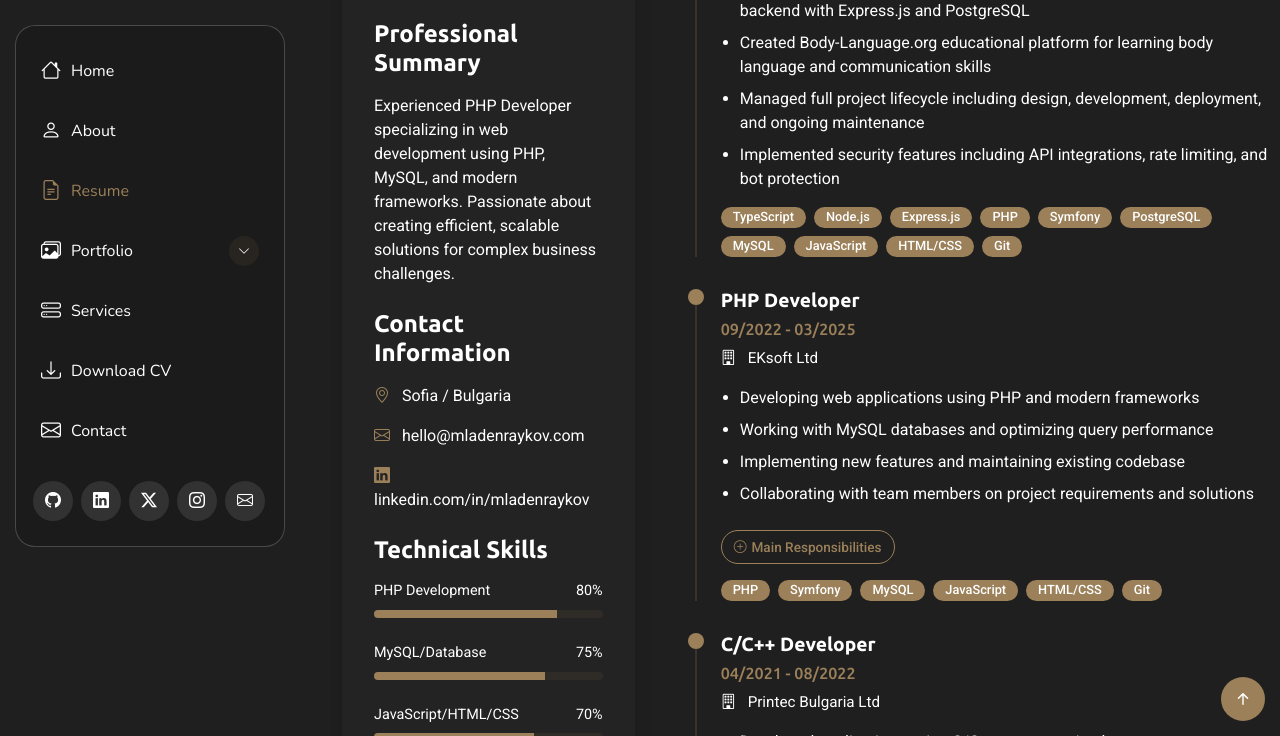
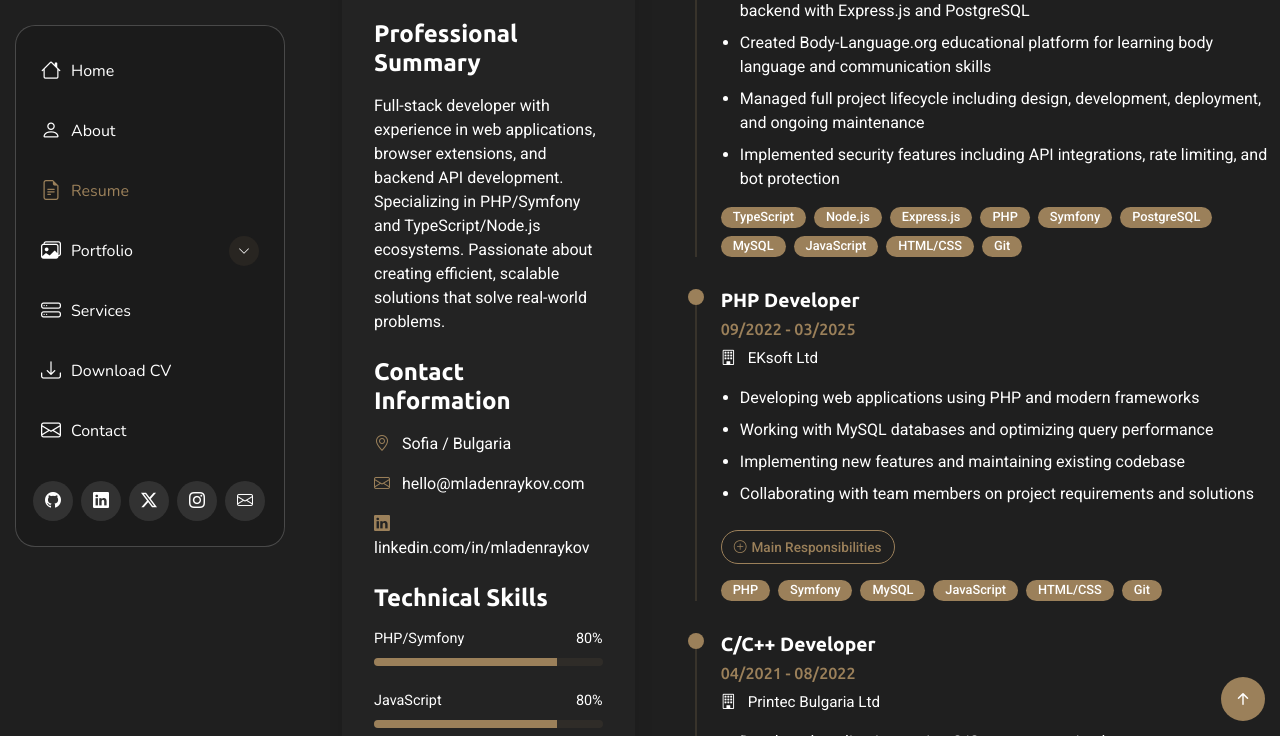
Before and after one commit to MadJiGit/mladenraykov.com, a Jekyll site: the page built from index.html, in a window 1280 px wide and 900 px high, scrolled down 3280 px, cut to the strip 164-900 px from the top of the window. Built offline with Jekyll 4.4.1, drawn with Linux system fonts in a browser that asks for light colours; some of the changed text lies outside the part shown.

Commit message:
update resume

```diff
--- a/index.html
+++ b/index.html
@@ -310,7 +310,7 @@ body_class: "index-page"
             </div>
 
             <h3>Professional Summary</h3>
-            <p>Experienced PHP Developer specializing in web development using PHP, MySQL, and modern frameworks. Passionate about creating efficient, scalable solutions for complex business challenges.</p>
+            <p>Full-stack developer with experience in web applications, browser extensions, and backend API development. Specializing in PHP/Symfony and TypeScript/Node.js ecosystems. Passionate about creating efficient, scalable solutions that solve real-world problems.</p>
             <h3 class="mt-4">Contact Information</h3>
             <ul class="contact-info list-unstyled">
               <li><i class="bi bi-geo-alt"></i> Sofia / Bulgaria</li>
@@ -322,7 +322,7 @@ body_class: "index-page"
               <h3>Technical Skills</h3>
               <div class="skill-item">
                 <div class="d-flex justify-content-between">
-                  <span>PHP Development</span>
+                  <span>PHP/Symfony</span>
                   <span>80%</span>
                 </div>
                 <div class="progress">
@@ -332,7 +332,17 @@ body_class: "index-page"
 
               <div class="skill-item">
                 <div class="d-flex justify-content-between">
-                  <span>MySQL/Database</span>
+                  <span>JavaScript</span>
+                  <span>80%</span>
+                </div>
+                <div class="progress">
+                  <div class="progress-bar" role="progressbar" aria-valuenow="80" aria-valuemin="0" aria-valuemax="100"></div>
+                </div>
+              </div>
+
+              <div class="skill-item">
+                <div class="d-flex justify-content-between">
+                  <span>MySQL/PostgreSQL</span>
                   <span>75%</span>
                 </div>
                 <div class="progress">
@@ -342,21 +352,11 @@ body_class: "index-page"
 
               <div class="skill-item">
                 <div class="d-flex justify-content-between">
-                  <span>JavaScript/HTML/CSS</span>
-                  <span>70%</span>
+                  <span>Node.js/TypeScript</span>
+                  <span>45%</span>
                 </div>
                 <div class="progress">
-                  <div class="progress-bar" role="progressbar" aria-valuenow="70" aria-valuemin="0" aria-valuemax="100"></div>
-                </div>
-              </div>
-
-              <div class="skill-item">
-                <div class="d-flex justify-content-between">
-                  <span>C/C++ Programming</span>
-                  <span>65%</span>
-                </div>
-                <div class="progress">
-                  <div class="progress-bar" role="progressbar" aria-valuenow="65" aria-valuemin="0" aria-valuemax="100"></div>
+                  <div class="progress-bar" role="progressbar" aria-valuenow="45" aria-valuemin="0" aria-valuemax="100"></div>
                 </div>
               </div>
             </div>
```
